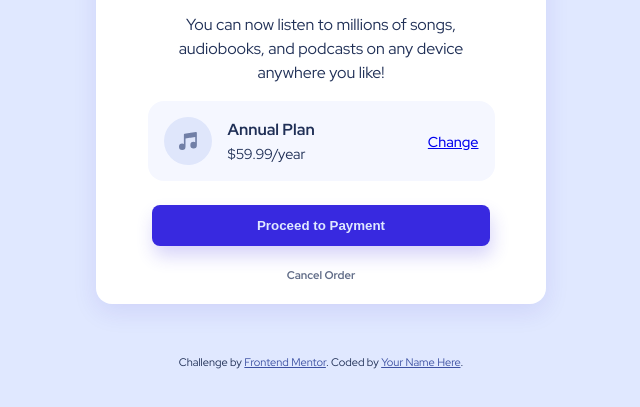
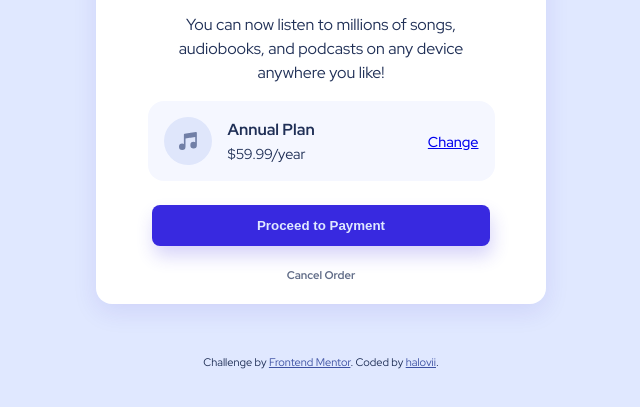
Before and after one commit to halovii/order-sum-FEMC, a plain HTML site: page index.html in a window 1280 px wide. Shown: the part 381-788 px from the top of the page, without its empty margins (319-959 px from the left). Drawn offline with Linux system fonts and the light colour scheme.

Commit message:
Update index.html

```diff
--- a/index.html
+++ b/index.html
@@ -45,7 +45,7 @@
 
   <footer class="attribution">
     Challenge by <a href="https://www.frontendmentor.io?ref=challenge" target="_blank">Frontend Mentor</a>.
-    Coded by <a href="#">Your Name Here</a>.
+    Coded by <a href="https://github.com/halovii">halovii</a>.
   </footer>
 
 </div> <!--wrapper end-->
```
